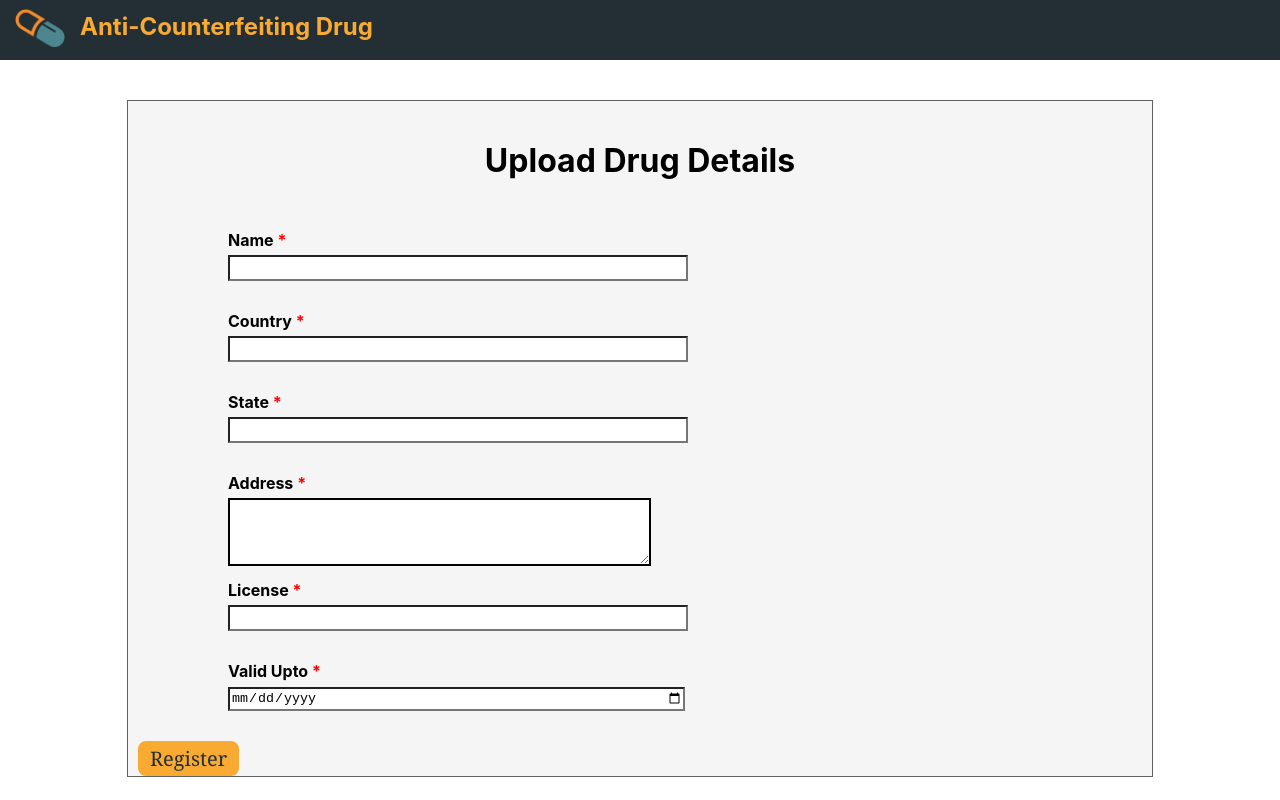
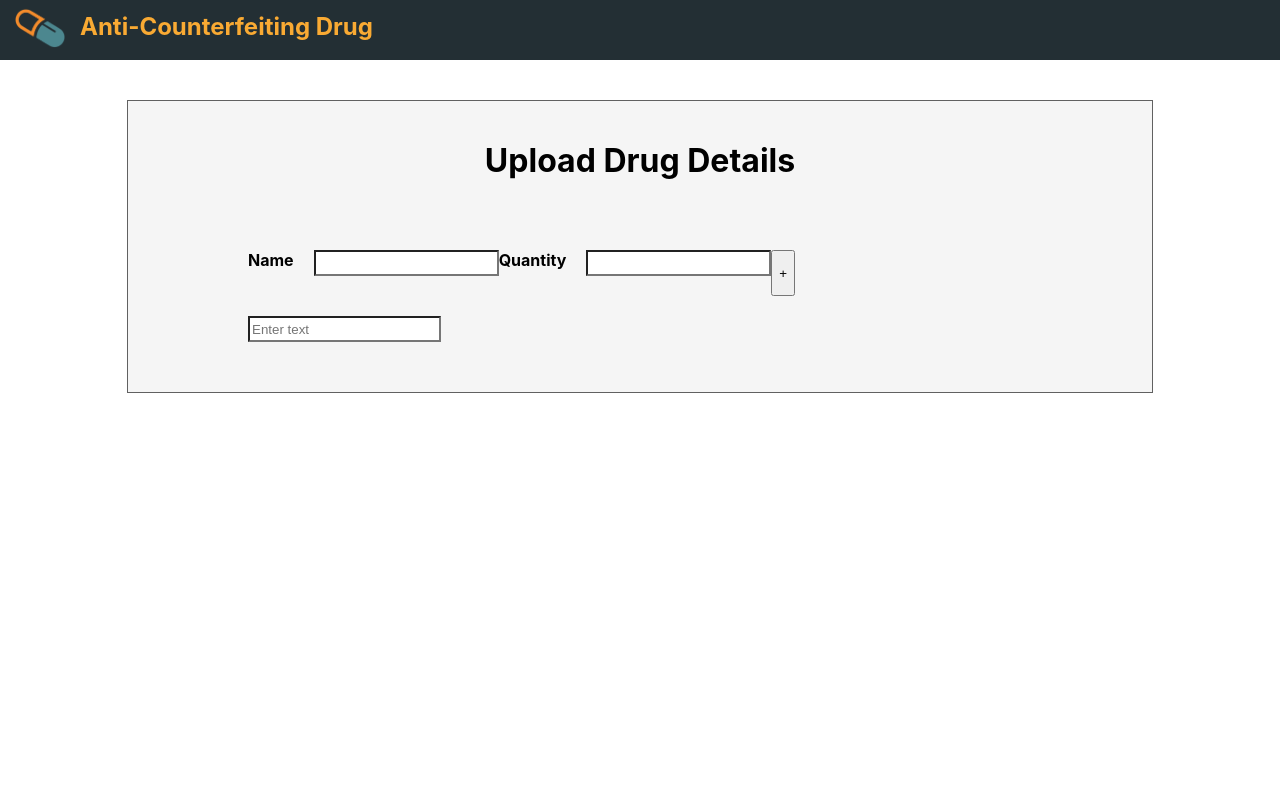
Before and after one commit to Mohitkrishna12/Anti-counterfeiting-drug-using-Blockchain, a React (Create React App) app: page /Userlogin in a window 1280 px wide. Built offline with nearby package versions, Linux system fonts and the light colour scheme.

Commit message:
update upload details component

```diff
--- a/src/RmUpload.css
+++ b/src/RmUpload.css
@@ -0,0 +1,21 @@
+.uploadForm{
+	display: flex;
+	text-align: left;
+	margin: 20px 100px ;
+
+}
+.upload_form_layout{
+	display: flex;
+	flex-direction: column;
+}
+.upload_input{
+	display: flex;
+	flex-direction: row;
+	margin: 10px 20px 10px 20px;
+}
+.uploadForm form input{
+	height: 20px;
+	margin-bottom: 20px;
+	background-color: white;
+	width: 100%;
+}
--- a/src/RmUpload.js
+++ b/src/RmUpload.js
@@ -1,38 +1,51 @@
-import React from 'react'
+import React,{useState} from 'react'
 import "./RmUpload.css";
 
+
 function RmUpload() {
+	const [fields, setFields] = useState([{ value: null }]);
+
+  function handleChange(i, event) {
+    const values = [...fields];
+    values[i].value = event.target.value;
+    setFields(values);
+  }
+
+	 function handleAdd() {
+    const values = [...fields];
+    values.push({ value: null });
+    setFields(values);
+  }
+
 	return (
 		<div className="RmUpload">
 			<div className="uploadForm">
-			<form className="reg_form_layout">
-		<div className="reg_input">
-			<h4> Name  <span>*</span> </h4>
-    	<input type="text" name="name" />
+			<form className="upload_form_layout">
+		<div className="upload_input">
+			<h4> Name </h4>
+    		<input type="text" name="name" />
+    		<h4>Quantity </h4>
+    		<input type="text" name="name" />
+    		 <button type="button" onClick={() => handleAdd()}>
+        +
+      </button>
 		</div>
-		<div className="reg_input">
-			<h4>Country  <span>*</span> </h4>
-    	<input type="text" name="name" />
+		<div className="upload_input">
+			 {fields.map((field, idx) => {
+        return (
+          <div key={`${field}-${idx}`}>
+            <input
+              type="text"
+              placeholder="Enter text"
+              onChange={e => handleChange(idx, e)}
+            />
+
+          </div>
+        );
+      })}
 		</div>
-		<div className="reg_input">
-			<h4>State  <span>*</span> </h4>
-    	<input type="text" name="name" />
-		</div>
-		<div className="reg_input">
-			<h4>Address  <span>*</span> </h4>
-    	<textarea rows="4" cols="50" name="comment" />
-		</div>
-		<div className="reg_input">
-		<h4>  License  <span>*</span> </h4>
 
 
-    	<input type="text" name="name" />
-		</div>
-		<div className="reg_input">
-			<h4>Valid Upto  <span>*</span> </h4>
-    	<input type="date" name="name" />
-		</div>
-		<button className="login_btn">Register</button>
 		</form>
 
 			</div>
```
